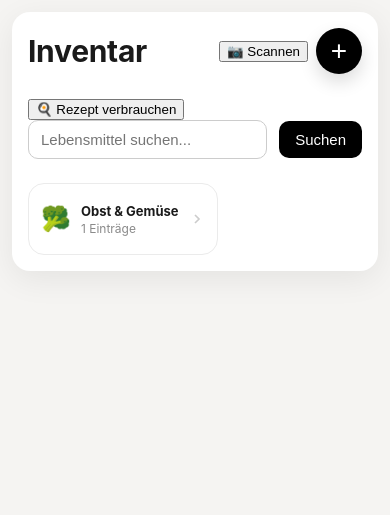
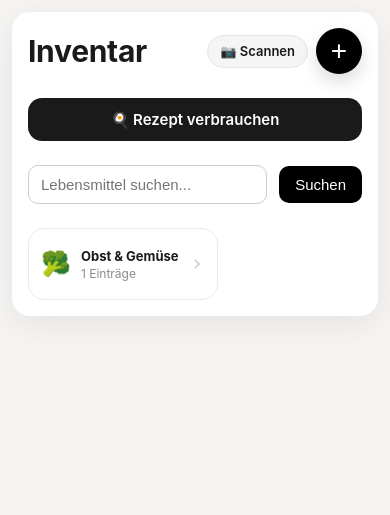
Before and after one commit to fionaBauer/Einkaufsliste_Projekt, a Django app: page /inventory/ in a window 390 px wide. Shown: the top 515 px of the page. Run offline with Django 5.2, Linux system fonts and the light colour scheme; a user stored in the database is signed in; tables that the repository leaves empty hold one stand-in row (values such as "Sample post").

Commit message:
styling fixed

```diff
--- a/einkaufsliste-app/inventory/static/inventory/css/inventory_list.css
+++ b/einkaufsliste-app/inventory/static/inventory/css/inventory_list.css
@@ -599,3 +599,98 @@ label {
     min-height: 72px;
     align-items: center;
 }
+/* ============================================================
+   MOBILE FIXES (authoritative — appended last to win cascade)
+   ============================================================ */
+
+/* ── Fix 1: equal-size category cards ── */
+.category-grid {
+    display: grid;
+    grid-template-columns: repeat(auto-fill, minmax(200px, 1fr));
+    gap: 12px;
+    grid-auto-rows: 1fr;           /* every row the same height */
+    align-items: stretch;
+}
+
+.category-card {
+    height: 100%;                  /* fill the equalised row */
+    min-height: 72px;
+    align-items: center;
+    box-sizing: border-box;
+}
+
+/* allow the name to wrap to a 2nd line instead of being cut off,
+   while keeping every card the same height */
+.category-card-info {
+    justify-content: center;
+}
+
+/* ── Fix 3: Scan + Rezept verbrauchen buttons ── */
+.scan-pill-btn {
+    display: inline-flex;
+    align-items: center;
+    justify-content: center;
+    gap: 6px;
+    background: #f5f5f5;
+    border: 1.5px solid #e5e5e5;
+    border-radius: 100px;
+    padding: 9px 16px;
+    font-size: 14px;
+    font-weight: 600;
+    color: #1a1a1a;
+    cursor: pointer;
+    white-space: nowrap;
+    font-family: inherit;
+    line-height: 1;
+    transition: background 0.15s, border-color 0.15s, transform 0.12s;
+}
+
+.scan-pill-btn:hover {
+    background: #ececec;
+    border-color: #d8d8d8;
+    transform: translateY(-1px);
+}
+
+.consume-recipe-link {
+    display: inline-flex;
+    align-items: center;
+    justify-content: center;
+    gap: 8px;
+    width: 100%;
+    margin: 0 0 24px;
+    background: #1a1a1a;
+    color: #fff;
+    border: none;
+    border-radius: 14px;
+    padding: 13px 18px;
+    font-size: 15px;
+    font-weight: 600;
+    cursor: pointer;
+    font-family: inherit;
+    line-height: 1;
+    transition: background 0.15s, transform 0.12s, box-shadow 0.15s;
+}
+
+.consume-recipe-link:hover {
+    background: #000;
+    transform: translateY(-1px);
+    box-shadow: 0 6px 18px rgba(0, 0, 0, 0.16);
+}
+
+@media (max-width: 768px) {
+    .category-grid {
+        grid-template-columns: repeat(2, 1fr);
+        gap: 10px;
+    }
+
+    /* keep scan button tidy next to the + button on small screens */
+    .scan-pill-btn {
+        padding: 9px 12px;
+        font-size: 13px;
+    }
+
+    .consume-recipe-link {
+        padding: 14px 18px;
+        font-size: 15px;
+    }
+}
```
Also changed, not shown: einkaufsliste-app/ingredients/static/ingredients/css/ingredient_list.css (+29 -0 lines), einkaufsliste-app/recipes/static/recipes/css/recipe_list.css (+31 -3 lines), 1 other file.
